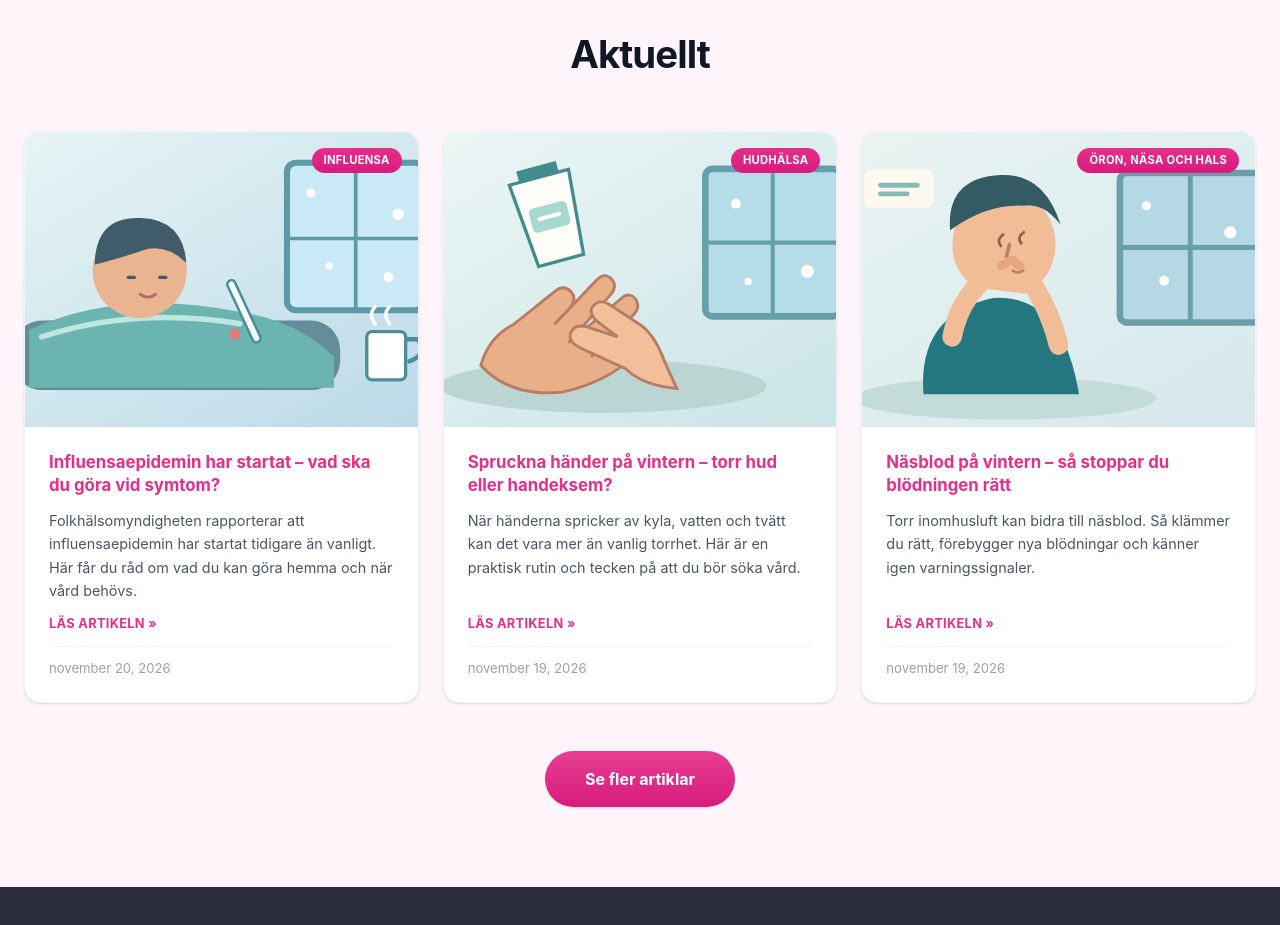
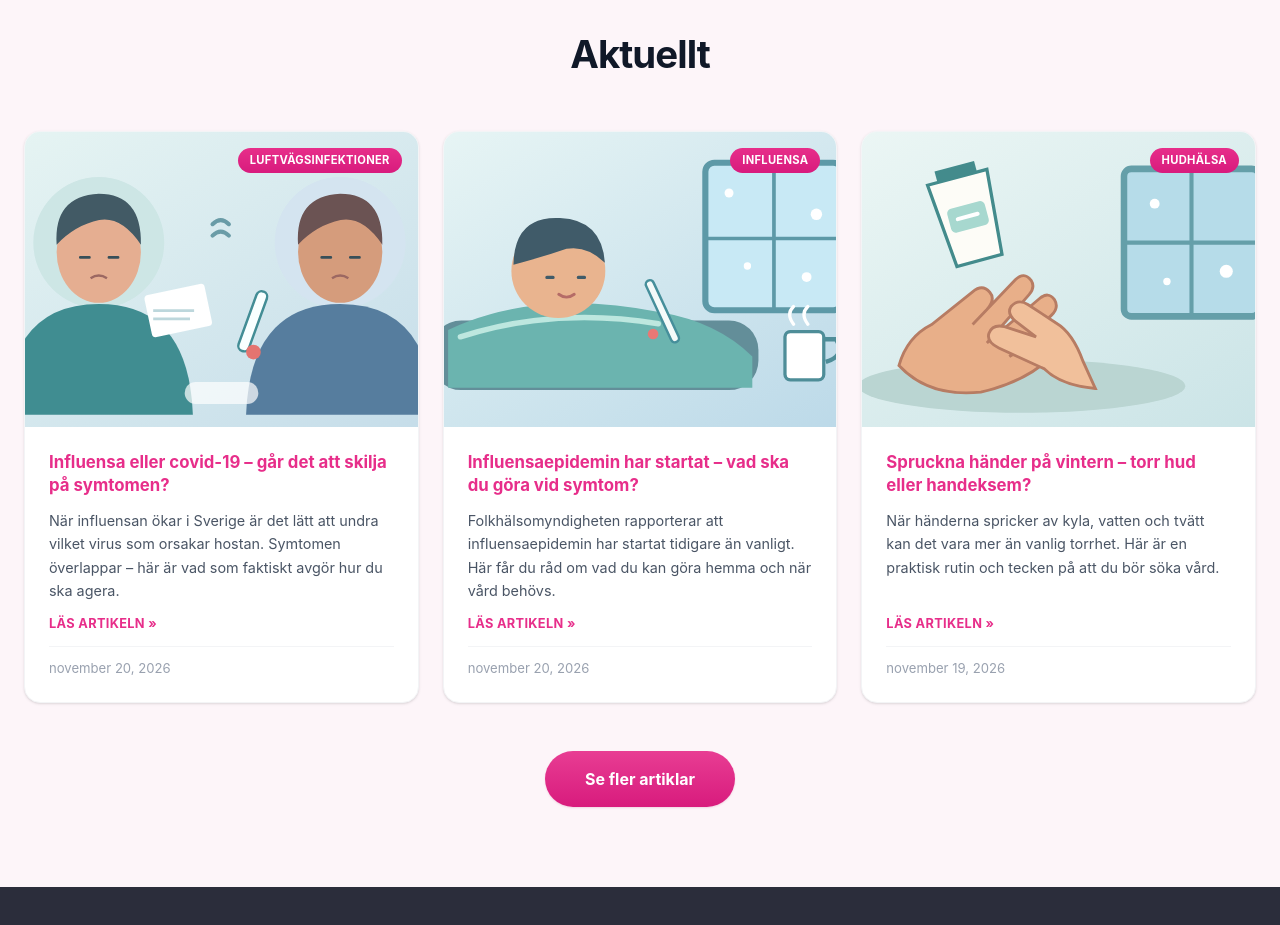
Before and after one commit to hannihalabi/hemlakare.se, a Next.js app: page / in a window 1280 px wide. Shown: the part 6960-7885 px from the top of the page. Built offline with nearby package versions, Linux system fonts and the light colour scheme.

Commit message:
Influensa eller covid-19? Symtom och vårdbehov november 2026 (#6)
* feat(aktuellt): add influenza versus covid symptom guide

* feat(aktuellt): add original respiratory symptom illustration

* feat(aktuellt): register influenza versus covid guide

```diff
--- /dev/null
+++ b/src/data/articles/influensa-eller-covid-symtom-november-2026.ts
@@ -0,0 +1,54 @@
+import type { Article } from "./types";
+
+const article: Article = {
+  slug: "influensa-eller-covid-skilja-symtom-november-2026",
+  title: "Influensa eller covid-19 – går det att skilja på symtomen?",
+  h1: "Influensa eller covid-19? Så bedömer du symtom och vårdbehov",
+  seoTitle: "Influensa eller covid-19? Symtom och när du ska söka vård",
+  metaDescription: "Feber, hosta och värk kan bero på både influensa och covid-19. Läs vad symtomen säger, när provtagning kan behövas och när du ska söka vård.",
+  tag: "LUFTVÄGSINFEKTIONER",
+  date: "november 20, 2026",
+  publishedAtIso: "2026-11-20",
+  image: "/bilder/artiklar/influensa-eller-covid-symtom-2026.svg",
+  imageAlt: "Redaktionell illustration av två personer med luftvägssymtom, termometer och näsduk, utan att ange vilken infektion de har.",
+  authorName: "Hemläkare.se redaktion",
+  targetQuery: "skillnad influensa covid symtom",
+  excerpt: "När influensan ökar i Sverige är det lätt att undra vilket virus som orsakar hostan. Symtomen överlappar – här är vad som faktiskt avgör hur du ska agera.",
+  summary: "Det går inte att säkert skilja influensa från covid-19 enbart på symtom. Bedöm framför allt hur sjuk du är och om du tillhör en riskgrupp; vården avgör när provtagning eller behandling behövs.",
+  keyTakeaways: [
+    "Folkhälsomyndighetens rapport den 19 november 2026 visar att influensaepidemin har startat, men andra luftvägsvirus förekommer också.",
+    "Feber, hosta, halsont och värk kan förekomma vid både influensa och covid-19.",
+    "Stanna hemma när du är sjuk och undvik att smitta personer med ökad risk för svår sjukdom.",
+    "Sök vård vid andfåddhet, kraftig orkeslöshet eller försämring; ring 112 vid livshotande besvär."
+  ],
+  body: "Influensa och covid-19 kan ge mycket likartade symtom. Även om influensa ofta börjar plötsligt med feber och värk kan du inte säkert avgöra vilken infektion du har utan provtagning. Den 19 november 2026 rapporterade Folkhälsomyndigheten att influensaepidemin har startat i Sverige, baserat på vecka 46 (9–15 november), men det innebär inte att varje hosta är influensa. Det viktigaste hemma är hur du mår och om du har riskfaktorer.",
+  sections: [
+    { id: "skillnader", title: "Vilka symtom överlappar?", body: [
+      "Influensa ger ofta snabbt insättande feber, frossa, muskelvärk, huvudvärk och hosta. Covid-19 kan också ge feber, hosta, halsont, snuva, huvudvärk och värk i kroppen. Förändrat lukt- eller smaksinne kan förekomma vid covid-19, men avsaknad av detta utesluter inte sjukdomen.",
+      "Förkylning och andra luftvägsvirus kan ge liknande besvär. Symtomlistor är därför inte tillräckliga för en säker diagnos."
+    ] },
+    { id: "prov", title: "När behövs provtagning?", body: [
+      "De flesta med lindriga symtom behöver inte provtas inom vården. Läkare kan däremot besluta om prov för influensa, covid-19 eller andra infektioner om resultatet påverkar behandling eller vård.",
+      "Om du tillhör en riskgrupp eller blir tydligt sjuk ska du inte vänta på ett hemmatest innan du kontaktar vården. Ett test ersätter inte en medicinsk bedömning."
+    ] },
+    { id: "egenvard", title: "Vad kan du göra hemma?", body: [
+      "Vila när du behöver det, drick regelbundet och stanna hemma medan du är sjuk. Undvik nära kontakt med äldre och andra som kan bli allvarligt sjuka. Tvätta händerna och hosta i armvecket.",
+      "Antibiotika hjälper inte mot influensa eller covid-19 eftersom båda orsakas av virus. Vissa patienter med ökad risk kan efter läkarbedömning få virushämmande läkemedel."
+    ] },
+    { id: "vard", title: "När ska du söka vård?", body: [
+      "Kontakta vårdcentral om du blir andfådd vid lätt ansträngning, är så orkeslös att du knappt orkar vara uppe eller om ditt tillstånd försämras. Kontakta vården tidigt om du har ökad risk för allvarlig sjukdom, eftersom behandling ibland behöver sättas in tidigt.",
+      "Sök vård genast om du plötsligt blir mycket sämre eller har svårt att andas även i vila. Vid livshotande andningsbesvär eller medvetandepåverkan, ring 112. Ring 1177 om du är osäker på rätt vårdnivå."
+    ] }
+  ],
+  faq: [
+    { question: "Kan jag avgöra om det är influensa eller covid-19 på febern?", answer: "Nej. Feberns nivå eller hur snabbt den kommer räcker inte för att säkert skilja infektionerna." },
+    { question: "Måste jag testa mig när jag hostar?", answer: "Inte rutinmässigt. Vården avgör om provtagning behövs, särskilt när resultatet påverkar behandling." },
+    { question: "Kan jag få behandling mot båda infektionerna?", answer: "Virushämmande läkemedel kan vara aktuella för vissa patienter efter individuell läkarbedömning. Antibiotika behandlar inte virusinfektionerna." }
+  ],
+  sources: [
+    { title: "Aktuell lägesrapport om luftvägsvirus, 19 november 2026", publisher: "Folkhälsomyndigheten", url: "https://www.folkhalsomyndigheten.se/statistik-och-data/lagesrapporter/luftvagsvirus-lagesrapporter/aktuell-lagesrapport-om-luftvagsvirus" },
+    { title: "Covid-19", publisher: "1177", url: "https://www.1177.se/stockholm/sjukdomar--besvar/lungor-och-luftvagar/inflammation-och-infektion-ilungor-och-luftror/om-covid-19--coronavirus/covid-19-coronavirus/" },
+    { title: "Influensa", publisher: "1177", url: "https://www.1177.se/sjukdomar--besvar/lungor-och-luftvagar/infektioner-i-lungor-och-luftvagar/influensa/" }
+  ]
+};
+export default article;
--- a/src/data/articles/registry.ts
+++ b/src/data/articles/registry.ts
@@ -1,4 +1,5 @@
 import type { Article } from "./types";
+import fluVsCovid2026 from "./influensa-eller-covid-symtom-november-2026";
 import influensaStart2026 from "./influensaepidemin-startat-november-2026";
 import handeksemVinter2026 from "./handeksem-vintern-sprickor-hander-2026";
 import nasblodVinter2026 from "./nasblod-torr-luft-vintern-stoppa-blodning-2026";
@@ -31,6 +32,7 @@ import searchGuide1 from "./blodande-leverflack";
 import searchGuide2 from "./vard-hemma-hembesok-hemsjukvard";
 
 const publishedArticles: Article[] = [
+  fluVsCovid2026,
   influensaStart2026,
   handeksemVinter2026,
   nasblodVinter2026,
```
Also changed, not shown: public/bilder/artiklar/influensa-eller-covid-symtom-2026.svg (added).
